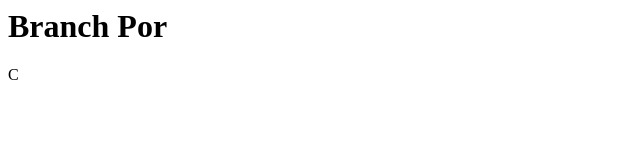
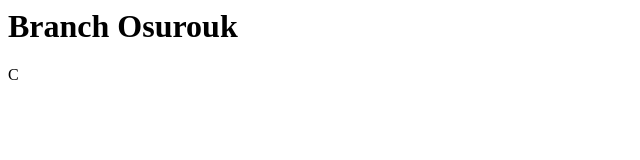
Before and after one commit to Lolipop9944/pro1, a plain HTML site: page index.html in a window 1280 px wide. Shown: the whole page, without its empty margins (0-640 px from the left). Drawn offline with Linux system fonts and the light colour scheme.

Commit message:
Creation

```diff
--- a/index.html
+++ b/index.html
@@ -1,5 +1,5 @@
 <html>
-<h1>Branch Por</h1>
+<h1>Branch Osurouk</h1>
 C
 <h2>
 </html>
```
